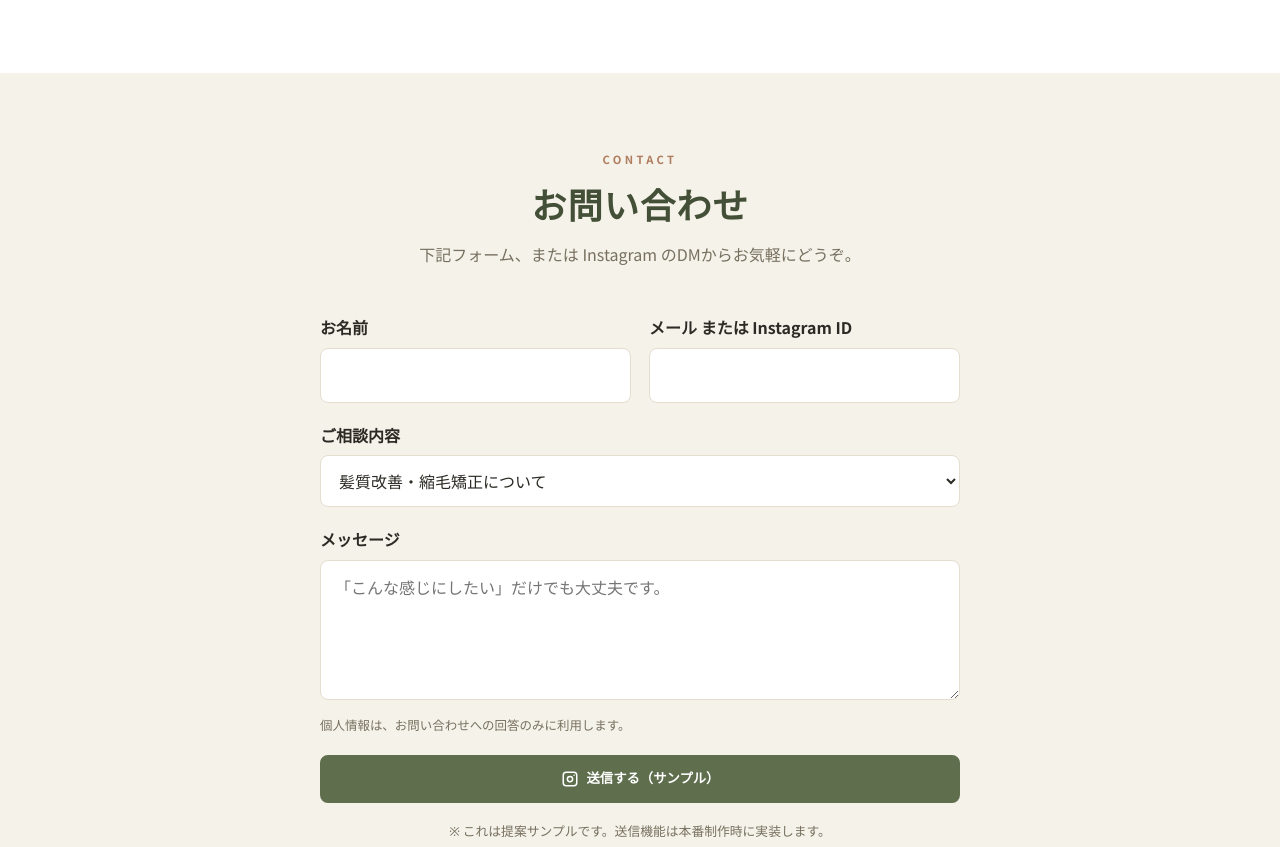
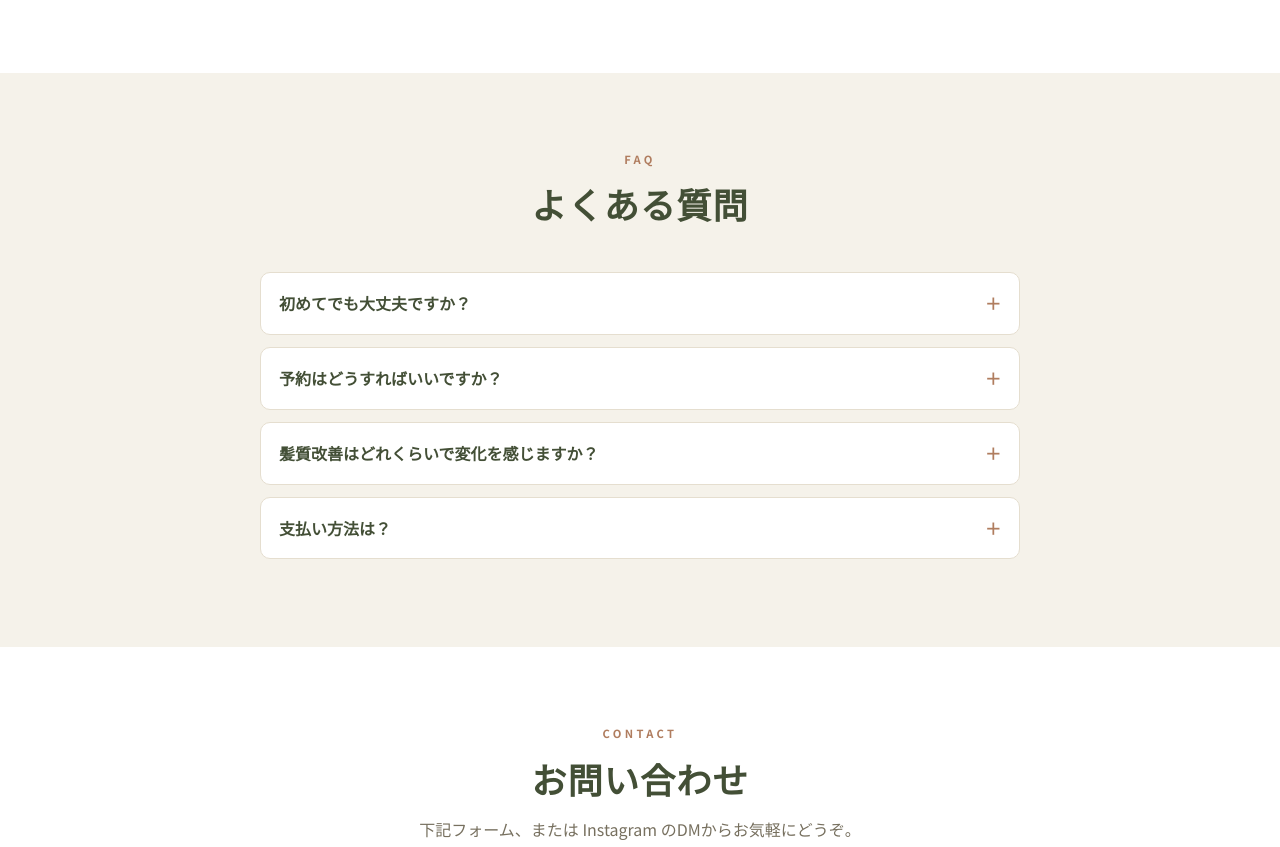
Before and after one commit to nkikuchisg-commits/salon-sample-lp, a plain HTML site: page index.html in a window 1280 px wide. Shown: the part 3895-4742 px from the top of the page. Drawn offline with Linux system fonts and the light colour scheme.

Commit message:
Add OGP image and FAQ to cross v2 sales-gate
- og:image branded banner (1200x630) + twitter summary_large_image
- FAQ section (native <details>, no JS) addressing first-visit/booking/payment
- Contact section bg adjusted for alternating rhythm

Co-Authored-By: Claude Opus 4.8 <noreply@anthropic.com>

```diff
--- a/index.html
+++ b/index.html
@@ -11,7 +11,11 @@
 <meta property="og:title" content="Be cuore（ビークオーレ）｜大宮の髪質改善サロン">
 <meta property="og:description" content="完全個室・髪質改善×美髪育。大宮駅東口 徒歩5分・完全予約制。※ホームページ提案サンプル">
 <meta property="og:url" content="https://nkikuchisg-commits.github.io/salon-sample-lp/">
-<meta name="twitter:card" content="summary">
+<meta property="og:image" content="https://nkikuchisg-commits.github.io/salon-sample-lp/og-image.png">
+<meta property="og:image:width" content="1200">
+<meta property="og:image:height" content="630">
+<meta name="twitter:card" content="summary_large_image">
+<meta name="twitter:image" content="https://nkikuchisg-commits.github.io/salon-sample-lp/og-image.png">
 <link rel="preconnect" href="https://fonts.googleapis.com">
 <link rel="preconnect" href="https://fonts.gstatic.com" crossorigin>
 <link href="https://fonts.googleapis.com/css2?family=Noto+Sans+JP:wght@400;500;700&family=Shippori+Mincho:wght@600;700&display=swap" rel="stylesheet">
@@ -204,8 +208,36 @@
     </div>
   </section>
 
+  <!-- FAQ -->
+  <section class="section section--alt" id="faq">
+    <div class="container">
+      <div class="sec-head center reveal">
+        <span class="en">FAQ</span>
+        <h2>よくある質問</h2>
+      </div>
+      <div class="faq reveal">
+        <details class="faq-item">
+          <summary>初めてでも大丈夫ですか？</summary>
+          <div class="a">はい。カウンセリングでお悩みやなりたい髪をじっくり伺いますので、初めての方も安心してお越しください。</div>
+        </details>
+        <details class="faq-item">
+          <summary>予約はどうすればいいですか？</summary>
+          <div class="a">Instagramのメッセージ（DM）から承っています。ご希望の日時・メニューをお送りください。折り返しご連絡します。</div>
+        </details>
+        <details class="faq-item">
+          <summary>髪質改善はどれくらいで変化を感じますか？</summary>
+          <div class="a">髪の状態により異なりますが、継続的なケアで扱いやすさやツヤの変化を感じていただけます。まずはお気軽にご相談ください。</div>
+        </details>
+        <details class="faq-item">
+          <summary>支払い方法は？</summary>
+          <div class="a">現金・各種キャッシュレス決済に対応します。（※本番制作時に、実際の対応方法を掲載します）</div>
+        </details>
+      </div>
+    </div>
+  </section>
+
   <!-- CONTACT -->
-  <section class="section section--alt" id="contact">
+  <section class="section" id="contact">
     <div class="container">
       <div class="sec-head center reveal">
         <span class="en">Contact</span>
--- a/theme.css
+++ b/theme.css
@@ -116,6 +116,15 @@ body{background:var(--white)}
 .prod-note ul{margin:0;padding-left:1.2em;color:var(--text);font-size:.9rem}
 .prod-note li{margin-bottom:6px}
 
+/* ---- FAQ（details/summaryで開閉・JSなし） ---- */
+.faq{max-width:760px;margin:0 auto}
+.faq-item{border:1px solid var(--line);border-radius:10px;margin-bottom:12px;background:var(--white);overflow:hidden}
+.faq-item summary{cursor:pointer;list-style:none;padding:16px 18px;font-weight:700;color:var(--brand-dark);display:flex;justify-content:space-between;align-items:center;gap:12px}
+.faq-item summary::-webkit-details-marker{display:none}
+.faq-item summary::after{content:"＋";color:var(--clay);font-weight:700;flex:0 0 auto}
+.faq-item[open] summary::after{content:"−"}
+.faq-item .a{padding:0 18px 16px;color:var(--muted);font-size:.92rem}
+
 /* ---- フッター ---- */
 footer{background:var(--brand-dark);color:#d7dcc9;padding:48px 0 40px;font-size:.86rem}
 .foot-top{display:flex;flex-wrap:wrap;justify-content:space-between;gap:20px;margin-bottom:24px}
```
Also changed, not shown: og-image.png (added).
